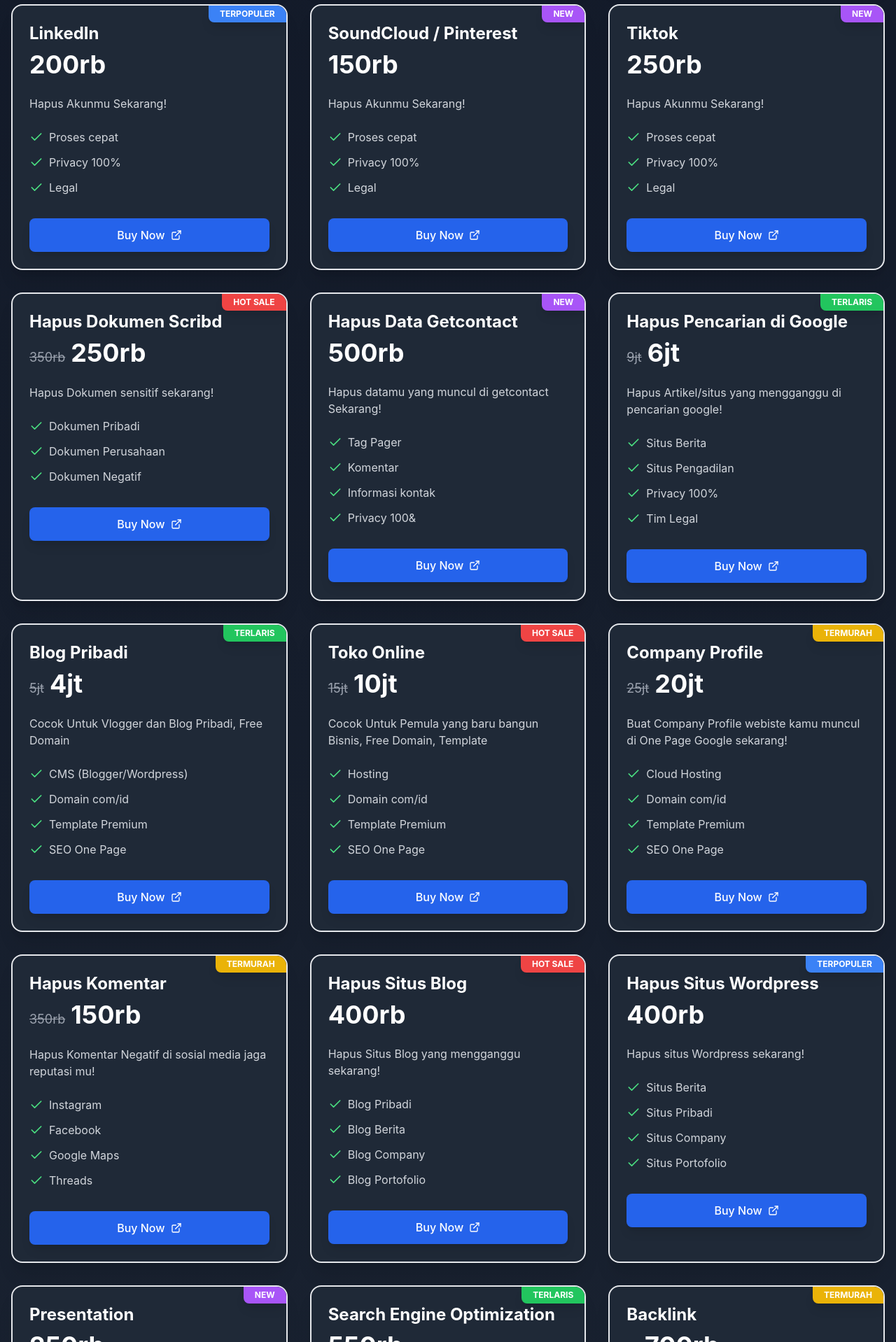
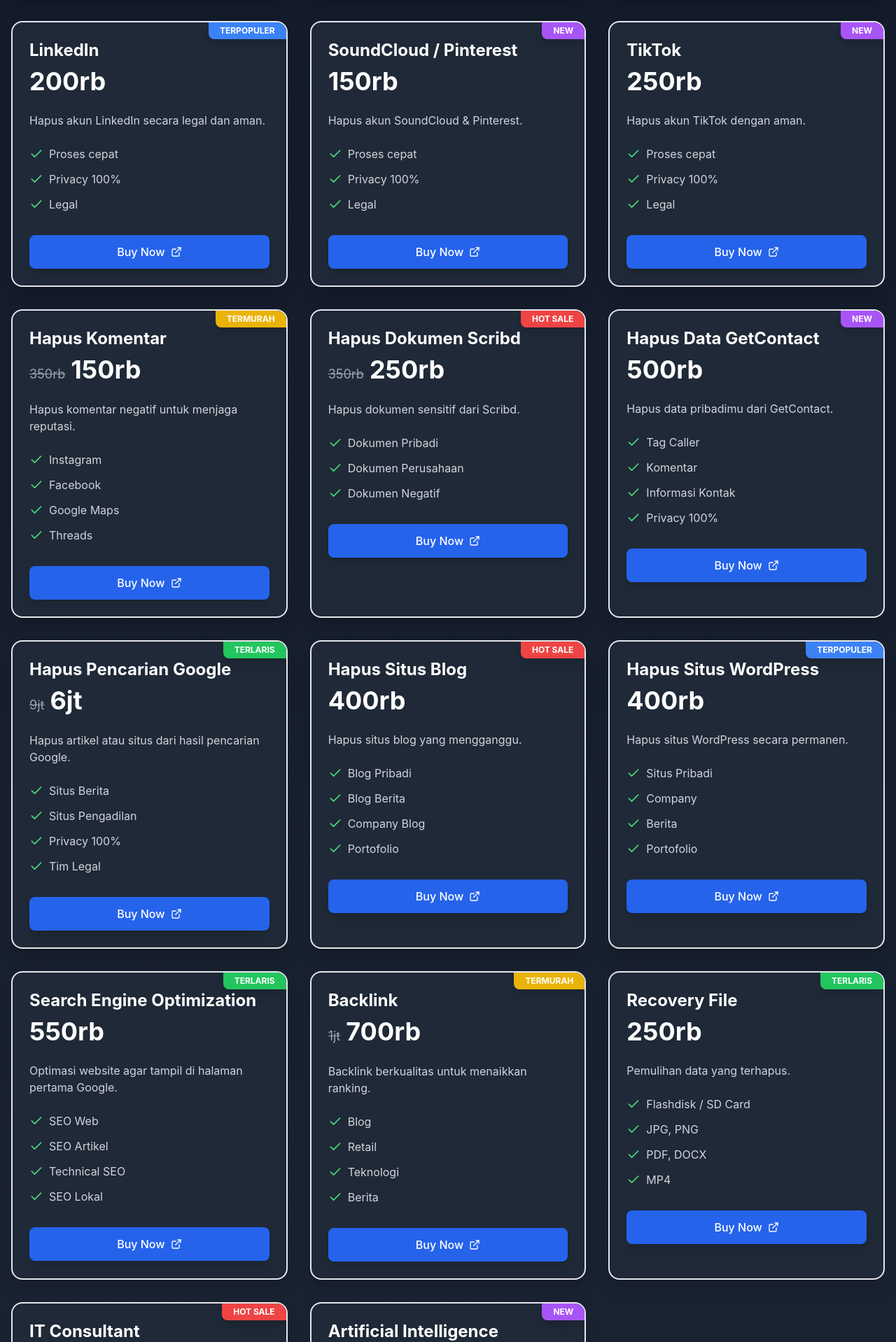
Before and after one commit to sibershopstore/pricing, a React (Vite) app: page / in a window 1280 px wide. Shown: the part 802-2720 px from the top of the page at 70% size. Built offline with nearby package versions, Linux system fonts and the light colour scheme.

Commit message:
Update pricingData.ts

```diff
--- a/src/data/pricingData.ts
+++ b/src/data/pricingData.ts
@@ -1,39 +1,39 @@
 import { PricingPlan } from '../types';
 
 export const pricingPlans: PricingPlan[] = [
-  // Social Media Category
+  // ================= SOCIAL MEDIA =================
   {
     id: 'fb-ig',
-    title: 'FB & IG',
+    title: 'FB & Instagram',
     price: '300rb',
-    description: 'Hapus Akun TerkenaHack Sekarang!',
+    description: 'Hapus akun Facebook & Instagram yang terkena hack.',
     features: ['Proses cepat', 'Privacy 100%', 'Legal'],
-    category: 'social',
-    badge: 'TERPOPULER'
+    badge: 'TERPOPULER',
+    category: 'social'
   },
   {
     id: 'fb-ig-x',
     title: 'FB / IG / X',
     price: '100rb',
-    description: 'Hapus Akunmu Sekarang!',
+    description: 'Hapus akun media sosialmu sekarang.',
     features: ['Proses cepat', 'Privacy 100%', 'Legal'],
-    category: 'social',
-    badge: 'TERLARIS'
+    badge: 'TERLARIS',
+    category: 'social'
   },
   {
-    id: 'fb-ig-x',
+    id: 'hapus-akun-negatif',
     title: 'Hapus Akun Negatif',
     price: 'N/A',
-    description: 'Hapus Akun Negatif Sekarang!',
+    description: 'Penanganan akun negatif sesuai kebijakan platform.',
     features: ['Instagram', 'Facebook', 'Privacy 100%'],
-    category: 'social',
-    badge: 'HOT SALE'
+    badge: 'HOT SALE',
+    category: 'social'
   },
   {
     id: 'linkedin',
     title: 'LinkedIn',
     price: '200rb',
-    description: 'Hapus Akunmu Sekarang!',
+    description: 'Hapus akun LinkedIn secara legal dan aman.',
     features: ['Proses cepat', 'Privacy 100%', 'Legal'],
     badge: 'TERPOPULER',
     category: 'social'
@@ -42,124 +42,86 @@
     id: 'soundcloud-pinterest',
     title: 'SoundCloud / Pinterest',
     price: '150rb',
-    description: 'Hapus Akunmu Sekarang!',
+    description: 'Hapus akun SoundCloud & Pinterest.',
     features: ['Proses cepat', 'Privacy 100%', 'Legal'],
     badge: 'NEW',
     category: 'social'
   },
   {
-    id: 'Tiktok',
-    title: 'Tiktok',
+    id: 'tiktok',
+    title: 'TikTok',
     price: '250rb',
-    description: 'Hapus Akunmu Sekarang!',
+    description: 'Hapus akun TikTok dengan aman.',
     features: ['Proses cepat', 'Privacy 100%', 'Legal'],
     badge: 'NEW',
     category: 'social'
   },
-   {
+  {
+    id: 'hapus-komentar',
+    title: 'Hapus Komentar',
+    price: '150rb',
+    originalPrice: '350rb',
+    description: 'Hapus komentar negatif untuk menjaga reputasi.',
+    features: ['Instagram', 'Facebook', 'Google Maps', 'Threads'],
+    badge: 'TERMURAH',
+    category: 'social'
+  },
+
+  // ================= WEB / CONTENT =================
+  {
     id: 'scribd',
     title: 'Hapus Dokumen Scribd',
     price: '250rb',
     originalPrice: '350rb',
-    description: 'Hapus Dokumen sensitif sekarang!',
+    description: 'Hapus dokumen sensitif dari Scribd.',
     features: ['Dokumen Pribadi', 'Dokumen Perusahaan', 'Dokumen Negatif'],
     badge: 'HOT SALE',
     category: 'web'
   },
   {
-    id: 'hapus-data-getcontact',
-    title: 'Hapus Data Getcontact',
+    id: 'getcontact',
+    title: 'Hapus Data GetContact',
     price: '500rb',
-    description: 'Hapus datamu yang muncul di getcontact Sekarang!',
-    features: ['Tag Pager', 'Komentar', 'Informasi kontak', 'Privacy 100&'],
+    description: 'Hapus data pribadimu dari GetContact.',
+    features: ['Tag Caller', 'Komentar', 'Informasi Kontak', 'Privacy 100%'],
     badge: 'NEW',
-    category: 'social'
+    category: 'web'
   },
   {
-    id: 'hapus-pencarian-google',
-    title: 'Hapus Pencarian di Google',
+    id: 'hapus-google',
+    title: 'Hapus Pencarian Google',
     price: '6jt',
     originalPrice: '9jt',
-    description: 'Hapus Artikel/situs yang mengganggu di pencarian google!',
+    description: 'Hapus artikel atau situs dari hasil pencarian Google.',
     features: ['Situs Berita', 'Situs Pengadilan', 'Privacy 100%', 'Tim Legal'],
-    badge: 'TERLARIS',
-    category: 'social'
-  },
-  // Web Development Category
-  {
-    id: 'blog-pribadi',
-    title: 'Blog Pribadi',
-    price: '4jt',
-    originalPrice: '5jt',
-    description: 'Cocok Untuk Vlogger dan Blog Pribadi, Free Domain',
-    features: ['CMS (Blogger/Wordpress)', 'Domain com/id', 'Template Premium', 'SEO One Page'],
     badge: 'TERLARIS',
     category: 'web'
   },
   {
-    id: 'toko-online',
-    title: 'Toko Online',
-    price: '10jt',
-    originalPrice: '15jt',
-    description: 'Cocok Untuk Pemula yang baru bangun Bisnis, Free Domain, Template',
-    features: ['Hosting', 'Domain com/id', 'Template Premium', 'SEO One Page'],
+    id: 'hapus-situs',
+    title: 'Hapus Situs Blog',
+    price: '400rb',
+    description: 'Hapus situs blog yang mengganggu.',
+    features: ['Blog Pribadi', 'Blog Berita', 'Company Blog', 'Portofolio'],
     badge: 'HOT SALE',
     category: 'web'
   },
   {
-    id: 'company-profile',
-    title: 'Company Profile',
-    price: '20jt',
-    originalPrice: '25jt',
-    description: 'Buat Company Profile webiste kamu muncul di One Page Google sekarang!',
-    features: ['Cloud Hosting', 'Domain com/id', 'Template Premium', 'SEO One Page'],
-    badge: 'TERMURAH',
-    category: 'web'
-  },
-   {
-    id: 'komentar',
-    title: 'Hapus Komentar',
-    price: '150rb',
-    originalPrice: '350rb',
-    description: 'Hapus Komentar Negatif di sosial media jaga reputasi mu!',
-    features: ['Instagram', 'Facebook', 'Google Maps', 'Threads'],
-    badge: 'TERMURAH',
-    category: 'social'
-  },
-  {
-    id: 'hapus-situs-blog',
-    title: 'Hapus Situs Blog',
+    id: 'hapus-wordpress',
+    title: 'Hapus Situs WordPress',
     price: '400rb',
-    description: 'Hapus Situs Blog yang mengganggu sekarang!',
-    features: ['Blog Pribadi', 'Blog Berita', 'Blog Company', 'Blog Portofolio'],
-    badge: 'HOT SALE',
-    category: 'web'
-  },
-  {
-    id: 'hapus-situs-wordpress',
-    title: 'Hapus Situs Wordpress',
-    price: '400rb',
-    description: 'Hapus situs Wordpress sekarang!',
-    features: ['Situs Berita', 'Situs Pribadi', 'Situs Company', 'Situs Portofolio'],
+    description: 'Hapus situs WordPress secara permanen.',
+    features: ['Situs Pribadi', 'Company', 'Berita', 'Portofolio'],
     badge: 'TERPOPULER',
     category: 'web'
   },
+
+  // ================= SEO =================
   {
-    id: 'presentation',
-    title: 'Presentation',
-    price: '250rb',
-    description: 'Buat Presentasi cepat dalam hitungan menit!',
-    features: ['Buat Pekerjaan', 'Buat Sekolah', 'Buat Kuliah', 'Buat Meeting'],
-    badge: 'NEW',
-    category: 'web'
-  },
-
-  // SEO Category
-  {
-    id: 'search-engine-optimization',
+    id: 'seo',
     title: 'Search Engine Optimization',
     price: '550rb',
-    description: '',
+    description: 'Optimasi website agar tampil di halaman pertama Google.',
     features: ['SEO Web', 'SEO Artikel', 'Technical SEO', 'SEO Lokal'],
     badge: 'TERLARIS',
     category: 'seo'
@@ -169,34 +131,19 @@
     title: 'Backlink',
     price: '700rb',
     originalPrice: '1jt',
-    description: '',
-    features: ['Blog Pribadi', 'Situs Retail', 'Situs Teknologi', 'Situs Berita'],
+    description: 'Backlink berkualitas untuk menaikkan ranking.',
+    features: ['Blog', 'Retail', 'Teknologi', 'Berita'],
     badge: 'TERMURAH',
     category: 'seo'
   },
+
+  // ================= SUPPORT =================
   {
-    id: 'remove-search-engine',
-    title: 'Remove Search Engine',
-    price: '400rb',
-    originalPrice:'500rb',
-    description: '',
-    features: [
-      'Hapus Identitas di Google',
-      'Hapus Akun Sosmed di Google',
-      'Hapus Konten/Web Kriminal/Porn',
-      'Situs Judi Online'
-    ],
-    badge: 'TERPOPULER',
-    category: 'seo'
-  },
-
-  // Support Category
-  {
-    id: 'recovery-files',
-    title: 'Recovery Files',
+    id: 'recovery',
+    title: 'Recovery File',
     price: '250rb',
-    description: '',
-    features: ['Flashdisk / Sd Card', 'JPG,PNG', 'Pdf,Docx', 'MP4 All Format'],
+    description: 'Pemulihan data yang terhapus.',
+    features: ['Flashdisk / SD Card', 'JPG, PNG', 'PDF, DOCX', 'MP4'],
     badge: 'TERLARIS',
     category: 'support'
   },
@@ -204,39 +151,19 @@
     id: 'it-consultant',
     title: 'IT Consultant',
     price: 'N/A',
-    description: '',
-    features: ['Cyber Crime', 'Penipuan', 'Pemerasan', 'Scamming'],
+    description: 'Konsultasi masalah IT & cyber crime.',
+    features: ['Penipuan', 'Scamming', 'Pemerasan', 'Cyber Crime'],
     badge: 'HOT SALE',
     category: 'support'
   },
+
+  // ================= AI =================
   {
-    id: 'trouble-software',
-    title: 'Trouble Software',
+    id: 'ai',
+    title: 'Artificial Intelligence',
     price: '250rb',
-    description: '',
-    features: ['Instalasi OS', 'Upgrade OS', 'Activasi Office', 'Activasi Windows 11'],
-    badge: 'TERMURAH',
-    category: 'support'
-  },
-
-  // Digital Marketing Category
-  {
-    id: 'digital-marketing',
-    title: 'Digital Marketing',
-    price: '250rb',
-    description: '',
-    features: ['Email Marketing', 'SEM Sosial Media', 'SEO Sosial Media', 'Press Release'],
-    badge: 'TERMURAH',
-    category: 'marketing'
-  },
-
-  // AI Category
-  {
-    id: 'artificial-intelligence',
-    title: 'Artificial Intelligence (AI)',
-    price: '250rb',
-    description: '',
-    features: ['Buat Gambar Custom', 'Coding Website', 'Buat Dokumen', 'Buat Artikel'],
+    description: 'Layanan AI untuk kebutuhan digital.',
+    features: ['Buat Gambar', 'Coding', 'Dokumen', 'Artikel'],
     badge: 'NEW',
     category: 'ai'
   }
```
